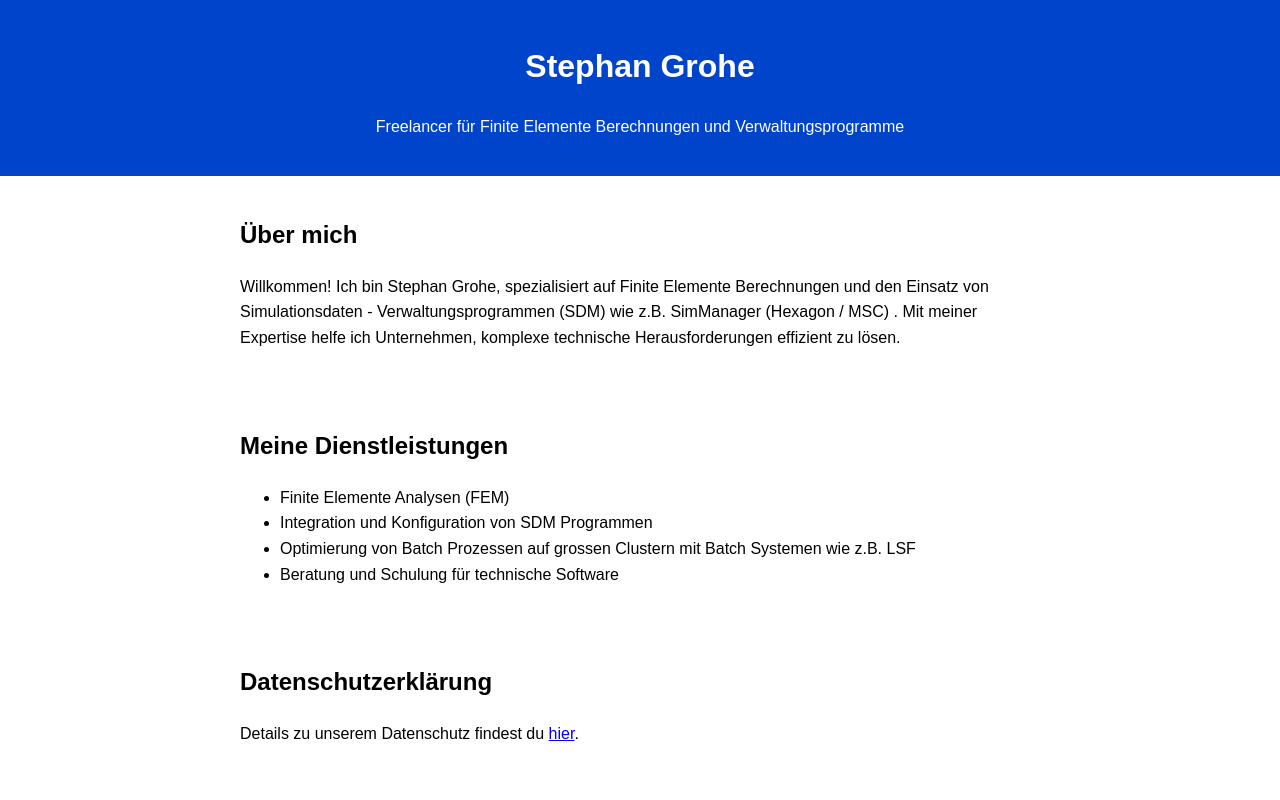
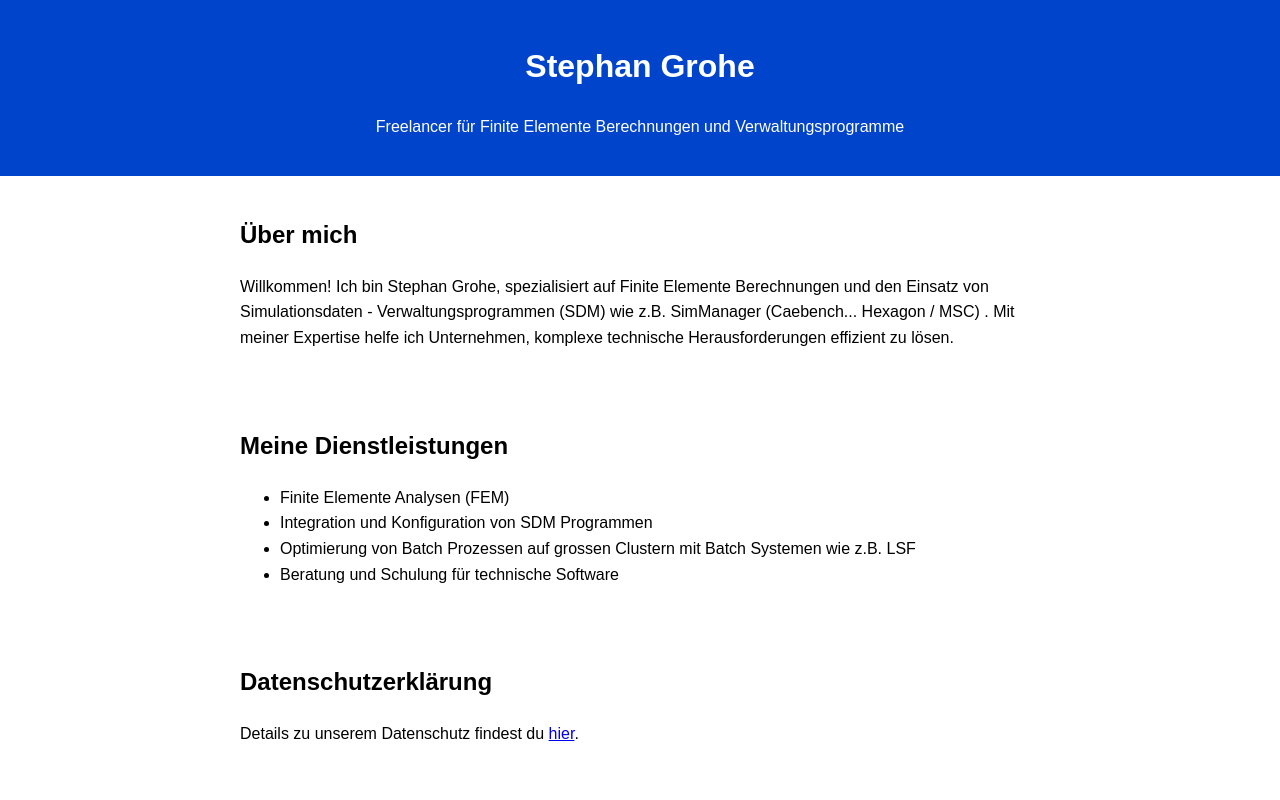
Before and after one commit to stephangrohe/stephan-grohe-partners, a plain HTML site: page index.html in a window 1280 px wide. Shown: the top 800 px of the page. Drawn offline with Linux system fonts and the light colour scheme.

Commit message:
Index aktualisiert

```diff
--- a/index.html
+++ b/index.html
@@ -42,7 +42,7 @@
     <h2>Über mich</h2>
     <p>
         Willkommen! Ich bin Stephan Grohe, spezialisiert auf Finite Elemente Berechnungen und den Einsatz von Simulationsdaten - Verwaltungsprogrammen (SDM)
-        wie z.B. SimManager (Hexagon / MSC) . Mit meiner Expertise helfe ich Unternehmen, komplexe technische Herausforderungen effizient zu lösen.
+        wie z.B. SimManager (Caebench... Hexagon / MSC) . Mit meiner Expertise helfe ich Unternehmen, komplexe technische Herausforderungen effizient zu lösen.
     </p>
 </section>
 
```
